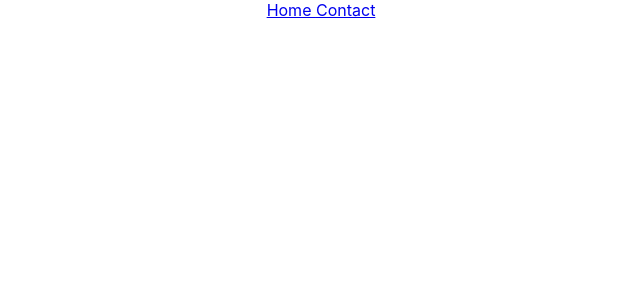
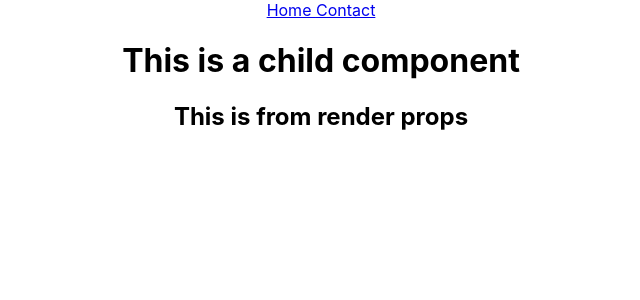
Before and after one commit to manjotsinghgulati/week3-RJ7-CipherSchools, a React (Create React App) app in the folder React/first-app/: page /sample in a window 1280 px wide. Before the commit this address had no page. Shown: the top 300 px of the page, without its empty margins (319-959 px from the left). Built offline with nearby package versions, Linux system fonts and the light colour scheme.

Commit message:
Axios and HOC

```diff
--- a/React/first-app/package.json
+++ b/React/first-app/package.json
@@ -6,8 +6,10 @@
     "@testing-library/jest-dom": "^5.16.5",
     "@testing-library/react": "^13.4.0",
     "@testing-library/user-event": "^13.5.0",
+    "axios": "^1.3.2",
     "prop-types": "^15.8.1",
     "react": "^18.2.0",
+    "react-cookie": "^4.1.1",
     "react-dom": "^18.2.0",
     "react-router-dom": "^6.8.0",
     "react-scripts": "5.0.1",
--- a/React/first-app/src/App.js
+++ b/React/first-app/src/App.js
@@ -4,10 +4,15 @@ import { BrowserRouter, Routes, Route } from 'react-router-dom';
 import Header from './components/Header';
 import TaskScreen from './components/TaskScreen';
 import CounterComponent from './components/CouterComponent';
+import Photos from './components/Photos';
+import higherOrderComponent from './components/Hoc';
+import SampleRenderProps from './components/SampleRenderComponents';
 
 const App = () =>{
+  const TestApp = higherOrderComponent(() => {
+    return <h1>Inside HOC</h1>;
+  })
   return(
-
     <div className="App">
     <Header />
       <BrowserRouter>
@@ -16,11 +21,9 @@ const App = () =>{
           <Route path={"/contact"} element={<h1>This is on Conatct Page</h1>} />
           <Route path={"/tasks"} element={<TaskScreen />} />
           <Route path={"/counter"} element={<CounterComponent />} />
-          {/* <Route path="/about" element={<About />} />
-          {/* <Route path="/about" element={<About />} />
-          <Route path="/contact" element={<Contact />} />
-          <Route path="/signup" element={<SignUp />} />
-          <Route path="/login" element={<Login />} /> */}
+          <Route path={"/photos"} element={<Photos />} />
+          <Route path={"/hoc"} element={<TestApp />} />
+          <Route path={"/sample"} element={<SampleRenderProps />} />
         </Routes>
       </BrowserRouter>
     </div>
--- /dev/null
+++ b/React/first-app/src/api/apis.js
@@ -0,0 +1,4 @@
+import Axios from "axios";
+
+export const getAllPhotos = () =>
+  Axios.put("https://jsonplaceholder.typicode.com/photos");
--- /dev/null
+++ b/React/first-app/src/components/Hoc.js
@@ -0,0 +1,16 @@
+import React from "react";
+
+function higherOrderComponent(HocComponent) {
+  return class extends React.Component {
+    render() {
+      return (
+        <div>
+          <h1>Test App</h1>
+          <HocComponent />
+        </div>
+      );
+    }
+  };
+}
+
+export default higherOrderComponent;
--- /dev/null
+++ b/React/first-app/src/components/Photos.js
@@ -0,0 +1,46 @@
+import React, { useContext, useEffect, useState } from "react";
+import { getAllPhotos } from "../api/apis";
+// import { AnupamaContext } from "../App";
+// import ChildComponent from "./ChildComponent";
+
+const Photos = () => {
+  const [photoList, setPhotoList] = useState([]);
+  const [isLoading, setIsLoading] = useState(true);
+//   const anupamaContent = useContext(AnupamaContext);
+
+//   anupamaContent.favCharacter = "Anuj";
+
+
+  useEffect(() => {
+    getAllPhotos()
+      .then((response) => {
+        let foundPhotos = response.data;
+        setPhotoList(foundPhotos);
+      })
+      .catch((err) => console.error(err))
+      .finally(() => {
+        setIsLoading(false);
+        // anupamaContent.favCharacter = "Anuj";
+      });
+  }, []);
+
+//   if (isLoading) {
+//     return <h4>{anupamaContent.favCharacter}</h4>;
+//   }
+
+  return (
+    <div>
+      {/* {anupamaContent.favCharacter} */}
+      {photoList.map((photo, index) => (
+        <div key={index}>
+          <img src={photo.url} alt={photo.title} />
+        </div>
+      ))}
+      {/* <AnupamaContext.Consumer>
+        {(context) => <ChildComponent context={context} />}
+      </AnupamaContext.Consumer> */}
+    </div>
+  );
+};
+
+export default Photos;
--- /dev/null
+++ b/React/first-app/src/components/RenderPropsComponent.js
@@ -0,0 +1,12 @@
+import React from "react";
+
+const RenderPropsComponent = (props) => {
+  return (
+    <div>
+      <h1>This is a child component</h1>
+      {props.render()}
+    </div>
+  );
+};
+
+export default RenderPropsComponent;
--- /dev/null
+++ b/React/first-app/src/components/SampleRenderComponents.js
@@ -0,0 +1,27 @@
+import React from "react";
+import RenderPropsComponent from "./RenderPropsComponent";
+import { useCookies } from "react-cookie";
+
+const SampleRenderProps = () => {
+  const [cookies] = useCookies(["name"]);
+  console.log(cookies);
+  return (
+    <RenderPropsComponent
+      render={() => {
+        return (
+          <div>
+            <h2
+              onClick={(e) => {
+                cookies.getAll();
+              }}
+            >
+              This is from render props
+            </h2>
+          </div>
+        );
+      }}
+    />
+  );
+};
+
+export default SampleRenderProps;
```
Also changed, not shown: 1 other file (tests, documents, lock files or other folders).
